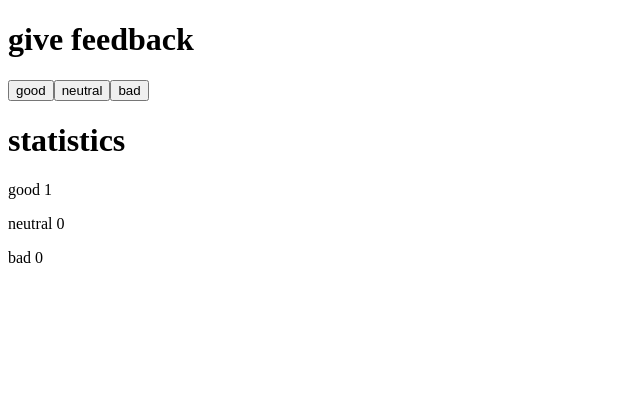
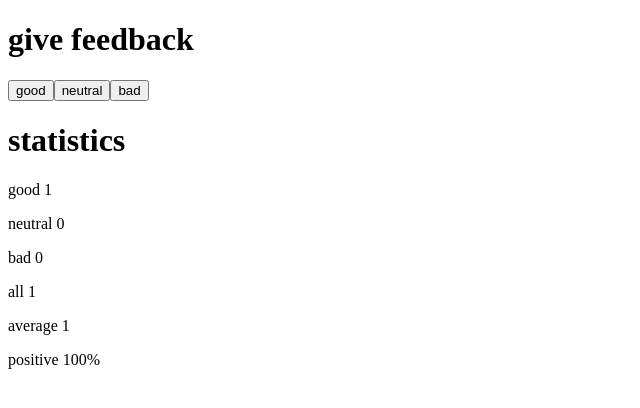
Before and after one commit to Jaclog05/fullStackOpen, a React (Vite) app in the folder part1/unicafe/: page / in a window 1280 px wide. Both pictures are taken after a click on the button "good". Shown: the top 408 px of the page, without its empty margins (0-640 px from the left). Built offline with nearby package versions, Linux system fonts and the light colour scheme.

Commit message:
Unicafe, step 2

```diff
--- a/part1/unicafe/src/App.jsx
+++ b/part1/unicafe/src/App.jsx
@@ -4,6 +4,12 @@ const App = () => {
   const [good, setGood] = useState(0)
   const [neutral, setNeutral] = useState(0)
   const [bad, setBad] = useState(0)
+
+  const calculateAllComments = () => good + neutral + bad
+
+  const calculateAverageComments = () => (good - bad) / calculateAllComments()
+
+  const calculateGoodPercentage = () => (good / calculateAllComments()) * 100
 
   return (
     <div>
@@ -15,6 +21,14 @@ const App = () => {
       <p>good {good}</p>
       <p>neutral {neutral}</p>
       <p>bad {bad}</p>
+      <p>all {calculateAllComments()}</p>
+      {calculateAllComments() ?
+        <div>
+          <p>average {calculateAverageComments()}</p>
+          <p>positive {calculateGoodPercentage()}%</p>
+        </div>
+        : ''
+      }
     </div>
   )
 }
```
